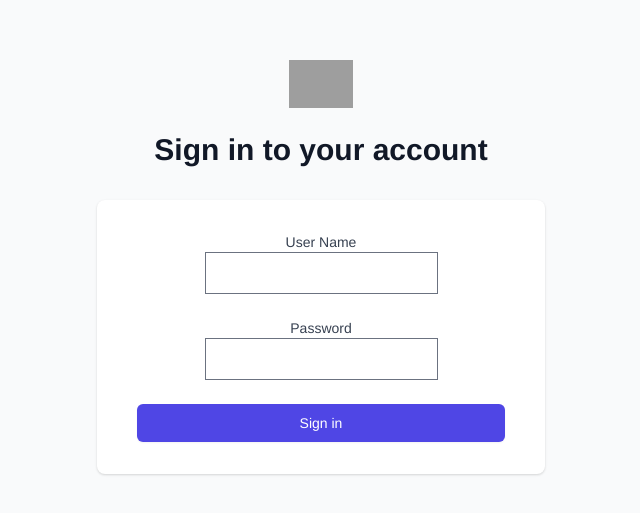
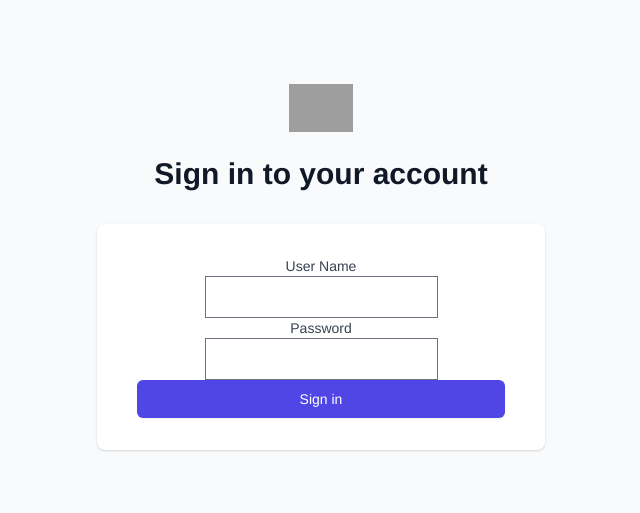
Before and after one commit to rogerhideo/TesteLogin, a Vue app: page / in a window 1280 px wide. Shown: the part 133-646 px from the top of the page, without its empty margins (319-959 px from the left). Built offline with nearby package versions, Linux system fonts and the light colour scheme; data requests are answered from the project's data file; grey boxes are pictures that could not be loaded.

Commit message:
11/01/21

```diff
--- a/src/services/UserService.js
+++ b/src/services/UserService.js
@@ -23,7 +23,6 @@ apiClient.interceptors.response.use(response => {
 })
 
 export default {
-
     getUsers(perPage, page) {
         return apiClient.get('/users?_limit=' + perPage + '&_page=' + page)
     },
--- a/src/views/SigIn.vue
+++ b/src/views/SigIn.vue
@@ -9,7 +9,6 @@
 
 	<div class="mt-8 sm:mx-auto sm:w-full sm:max-w-md">
 		<div class="bg-white py-8 px-4 shadow sm:rounded-lg sm:px-10">
-			<form class="space-y-6" >
 
 				<BaseInput
         				label="User Name"
@@ -17,13 +16,13 @@
 					name="user_name"
         				type="text"
 					autocomplete="user_name"
-					v-model="aut.userName"
+					v-model="userName"
         				class="bshadow-sm focus:ring-indigo-500 focus:border-indigo-500 block w-full sm:text-sm border-gray-300 rounded-md"
-      				:class="{ error: $v.aut.userName.$error }"
-        				@blur="$v.aut.userName.$touch()"
+      				:class="{ error: $v.userName.$error }"
+        				@blur="$v.userName.$touch()"
       			/>
-      				<template v-if="$v.aut.userName.$error">
-        					<p v-if="!$v.aut.userName.required" class="errorMessage">
+      				<template v-if="$v.userName.$error">
+        					<p v-if="!$v.userName.required" class="errorMessage">
           						User Name is required.
         					</p>
       				</template>
@@ -34,24 +33,22 @@
 					name="password"
         				type="password"
 					autocomplete="current-password"
-					v-model="aut.password"
+					v-model="password"
         				class="bshadow-sm focus:ring-indigo-500 focus:border-indigo-500 block w-full sm:text-sm border-gray-300 rounded-md"
-      				:class="{ error: $v.aut.password.$error }"
-        				@blur="$v.aut.password.$touch()"
+      				:class="{ error: $v.password.$error }"
+        				@blur="$v.password.$touch()"
       			/>
-      				<template v-if="$v.aut.password.$error">
-        					<p v-if="!$v.aut.password.required" class="errorMessage">
+      				<template v-if="$v.password.$error">
+        					<p v-if="!$v.password.required" class="errorMessage">
           						Password is required.
         					</p>
       				</template>
 
-
 				<div>
-					<button type="submit" @click="authenticationSigin" class="w-full flex justify-center py-2 px-4 border border-transparent rounded-md shadow-sm text-sm font-medium text-white bg-indigo-600 hover:bg-indigo-700 focus:outline-none focus:ring-2 focus:ring-offset-2 focus:ring-indigo-500">
+					<button  @click="authenticationSigin" class="w-full flex justify-center py-2 px-4 border border-transparent rounded-md shadow-sm text-sm font-medium text-white bg-indigo-600 hover:bg-indigo-700 focus:outline-none focus:ring-2 focus:ring-offset-2 focus:ring-indigo-500">
 						Sign in
 					</button>
 				</div>
-			</form>
 		</div>
 	</div>
 </div>
@@ -66,26 +63,26 @@ import NProgress from 'nprogress'
 export default {
 	data() {
 		return {
-			aut: [{userName: '',
-				password: ''
-			}]
-	}
+			userName: '',
+			password: ''
+		}
 	},
 	validations: {
-		aut: {
 			userName: { required },
 			password: { required }
-		}
 	},
 	methods :{
 	    	authenticationSigin(){
 			NProgress.start()
 			this.$store.dispatch('user/fetchAllUsers')
 			.then(() => {
-				var user;
-				for (user in this.user.users){
-					if (this.aut.userName === user.userName){
-						if (this.aut.password === user.password){
+				for (var user of this.user.users){
+					console.log('começo for')
+					console.log('1user : ' + user.userName + ' password: ' + user.password )
+					if (this.userName === user.userName){
+						console.log('if username')
+						if (this.password === user.password){
+							console.log('if password')
 							const notification = {
 								type: 'success',
 								message: 'Your login is Succesfull !'
@@ -95,6 +92,7 @@ export default {
 								name: 'DashBoard',
 								path: '/dashboard'
 							})
+							break;
 						}
 						else{
 							const notification = {
@@ -107,7 +105,7 @@ export default {
 				}
 			})
 			.catch(() => {
-			NProgress.done()
+				NProgress.done()
 			})
 			}
     	},
```
